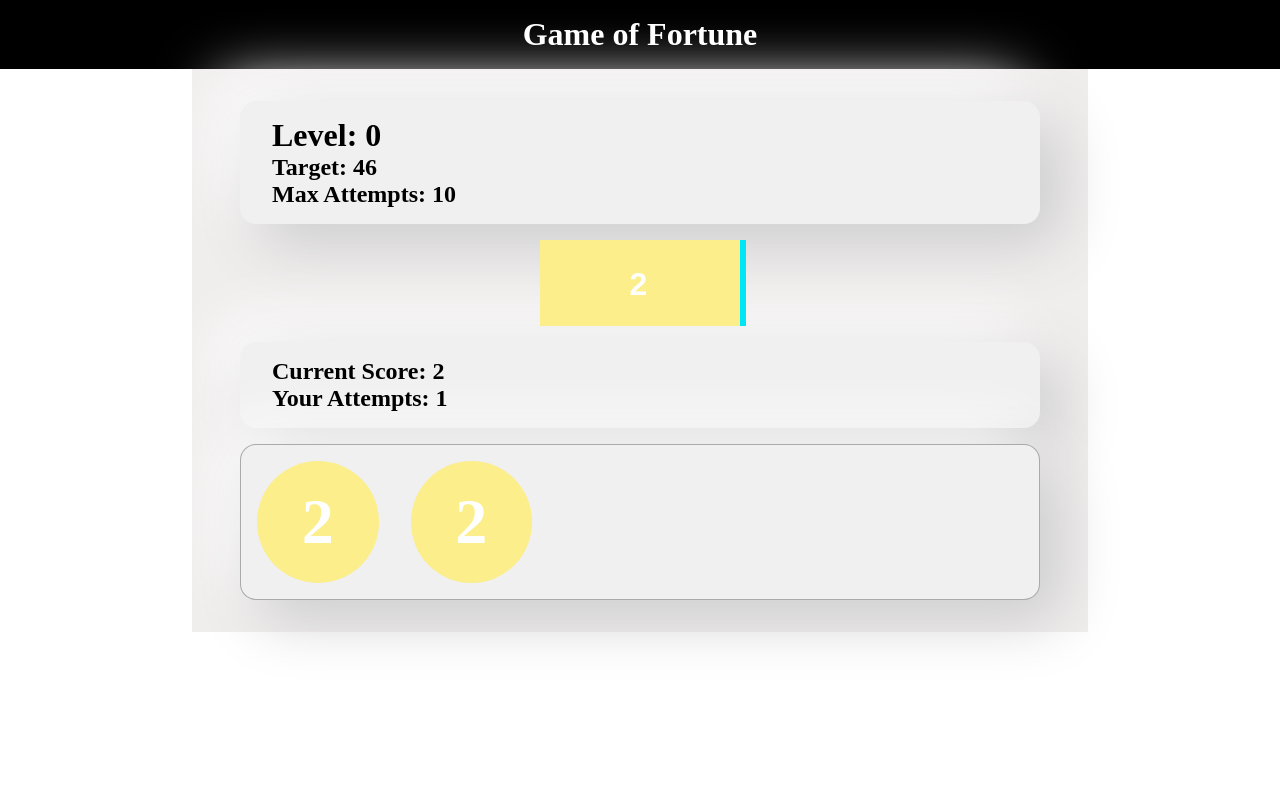
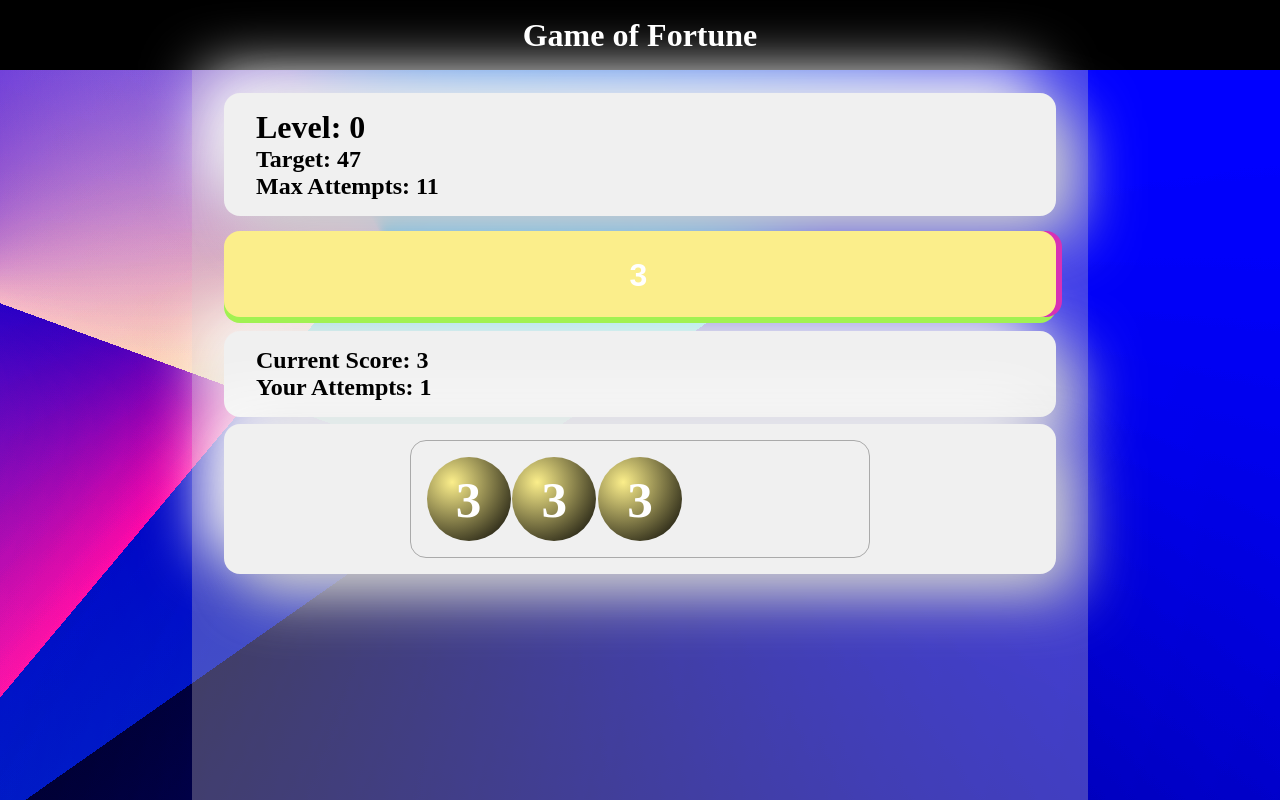
Before and after one commit to Sourav9063/JsGameSBH, a plain HTML site: page index.html in a window 1280 px wide. Both pictures are taken after a click on the button "Play". Drawn offline with Linux system fonts and the light colour scheme.

Commit message:
3d bug fix background

```diff
--- a/app.js
+++ b/app.js
@@ -57,26 +57,41 @@ function reset() {
 
 function checkScore(score, target) {
     if (score === target) {
+        btn.disabled = true;
+
         localStorage.setItem('level', ++level);
+
+        setTimeout(() => {
+            btn.disabled = false;
+
             inner.innerHTML = "You WON!!!";
             inner.style.backgroundColor = "rgba(0, 255, 85, 0.452)";
             outer.style.display = "grid";
 
             reset();
+        }, 1000);
     }
 }
 function checkAttempts(yourAttempts, maxAttempts) {
-    if (yourAttempts === maxAttempts) {
+    // console.log({ yourAttempts, maxAttempts })
+
+    if (!(yourAttempts < maxAttempts)) {
+        btn.disabled = true;
+        setTimeout(() => {
+            btn.disabled = false;
+
             inner.innerHTML = "You LOSE!!!";
             inner.style.backgroundColor = "rgba(255, 0, 0, 0.452)";
 
             outer.style.display = "grid";
             reset();
+        }, 1000);
     }
 }
 
 
 function clickFn() {
+    // window.scrollTo({ top: document.body.scrollHeight, behavior: 'smooth' });
     scoreBoard.style.display = "grid";
 
     yourAttempts++;
@@ -93,22 +108,21 @@ function clickFn() {
 
         for (let i = 0; i < curScore; i++) {
             btn.style.backgroundColor = randomColor;
+            btn.style.boxShadow = `6px 0px 0px ${getRandomColor()}, 0px 6px 0px ${getRandomColor()}`;
             const ball = document.createElement("div");
             ball.classList.add("ball");
             ball.innerHTML = curScore;
-            ball.style.backgroundColor = randomColor;
-            ball.style.transitionDelay = `${(i) * 0.2}s`;
+            ball.style.background = `radial-gradient(circle at 30% 30%, ${randomColor} , #000)`;
+            ball.style.animationDelay = `${(i) * 0.2}s`;
+
 
 
             scoreBoard.prepend(ball)
 
 
-            setTimeout(() => {
-                ball.style.width = "80%";
-                // ball.style.height = "calc(100% / 10)";
-            }, 10);
+
         }
-        checkScore(score, target);
+        // checkScore(score, target);
 
 
     }
--- a/index.html
+++ b/index.html
@@ -29,12 +29,14 @@
             <h2>Max Attempts: <span class="max-attempts"></span></h2>
         </div>
 
-        <button id="play" class="btn-style">Play</button>
+        <button id="play" class="btn-style" role="button">Play</button>
         <div class="score">
             <h2>Current Score: <span class="score"></span></h2>
             <h2>Your Attempts: <span class="your-attempts"></span></h2>
         </div>
-        <div class="score-board"></div>
+        <div class="score-wrapper">
+            <div class="score-board"></div>
+        </div>
     </main>
 
 
--- a/scripts/helper.js
+++ b/scripts/helper.js
@@ -1,7 +1,7 @@
 
 export function randomRange(from, to) {
 
-    return Math.floor(Math.random() * (to - from)) + from
+    return Math.floor(Math.random() * (to + 1 - from)) + from
 }
 
 export function setInnerHTML(element, html) {
--- a/style.css
+++ b/style.css
@@ -17,13 +17,16 @@ html {
 
 body {
     /* border-radius: 50px; */
-    height: 100vh;
+    min-height: 100vh;
+    background: linear-gradient(115deg, #000000 0%, #00C508 55%, #000000 100%), linear-gradient(115deg, #0057FF 0%, #020077 100%), conic-gradient(from 110deg at -5% 35%, #000000 0deg, #FAFF00 360deg), conic-gradient(from 220deg at 30% 30%, #FF0000 0deg, #0000FF 220deg, #240060 360deg), conic-gradient(from 235deg at 60% 35%, #0089D7 0deg, #0000FF 180deg, #240060 360deg);
+    background-blend-mode: soft-light, soft-light, overlay, screen, normal;
+    background-repeat: no-repeat;
 
 }
 
 header {
 
-    /* height: 10vh; */
+    height: 70px;
     display: flex;
     align-self: center;
     justify-content: center;
@@ -32,7 +35,7 @@ header {
 }
 
 header>h1 {
-    margin-block: 1rem;
+    margin-block: auto;
 }
 
 main {
@@ -42,7 +45,8 @@ main {
     position: relative;
     left: 50%;
     transform: translateX(-50%);
-    padding: 1rem;
+    padding: 1rem 2rem;
+    min-height: calc(100vh - 70px);
 
 }
 
@@ -51,8 +55,9 @@ main>div {
     background: #f0f0f0;
     box-shadow: 20px 20px 60px #cccccc,
         -20px -20px 60px #ffffff;
-    margin: 1rem 2rem;
     padding: 1rem 2rem;
+    margin-block: 0.45rem;
+
 
 
 
@@ -66,23 +71,33 @@ main>div {
     transform: translateX(-50%);
 }
 
+/* .score-wrapper {
+    width: 100%;
+}
 
-
+ */
 
 .score-board {
 
     display: grid;
+    width: 60%;
+    height: 100%;
     /* flex-direction: row-reverse; */
     grid-template-columns: repeat(5, 1fr);
+
     /* grid-template-rows: repeat(10, 1fr); */
     justify-content: center;
+    justify-items: center;
     align-content: center;
     align-items: stretch;
     gap: .1rem;
     padding: 1rem;
+    margin: auto;
 
 
     border: #3b3b3b62 solid 1px;
+    border-radius: 1rem;
+
 
 
     transition: all 1s ease;
@@ -96,16 +111,67 @@ main>div {
     aspect-ratio: 1/1;
     width: 0;
     /* height: 0; */
-    background-color: blue;
+    background: black;
     border-radius: 50%;
     display: grid;
     place-items: center;
-    font-size: 5vw;
+    font-size: 0vw;
     font-weight: bold;
     color: white;
-    transition: all .5s ease;
+    /* transition: all .5s ease; */
     align-self: center;
+    /* animation: grow 1s ease-in-out forwards; */
+    /* width: 100%; */
+    /* height: 100%; */
+    /* font-size: 5vw; */
+    transform: translateY(-150px);
+
+    /* animation: fall 1s ease-in-out forwards 1s; */
+
+    animation-name: fall, grow;
+    animation-duration: 1400ms, 700ms;
+    animation-delay: 0ms, 1400ms;
+    /* add this */
+    animation-timing-function: cubic-bezier(1, 0.1, 1, 1), ease-in-out;
+    animation-timing-function: cubic-bezier(0.73, 0.21, 1, 0.93), ease-in-out;
+    animation-iteration-count: 1, 1;
+    animation-fill-mode: forwards;
 }
+
+@keyframes grow {
+    0% {
+        width: 0;
+        /* height: 0; */
+        font-size: 0px;
+    }
+
+    100% {
+        width: 100%;
+        /* height: 100%; */
+        font-size: 4vw;
+    }
+
+
+}
+
+@keyframes fall {
+    0% {
+        width: 0%;
+        /* height: 100%; */
+        font-size: 0vw;
+        transform: translateY(-150px);
+    }
+
+    100% {
+        width: 100%;
+        /* height: 100%; */
+        font-size: 5vw;
+        transform: translateY(0);
+    }
+
+
+}
+
 
 
 @media screen and (max-width: 768px) {
@@ -113,7 +179,7 @@ main>div {
     h1,
     h2,
     h3 {
-        font-size: 1.4rem;
+        font-size: 1rem;
     }
 
     main {
@@ -122,12 +188,11 @@ main>div {
 
     main>div {
         padding: 1rem;
-        margin: 1rem;
+        /* margin: 1rem; */
     }
 
+    .score-board {
+        width: 80%;
+    }
 
-    .score-board {
-        display: grid;
-        gap: .1rem;
-    }
 }
--- a/styles/button.css
+++ b/styles/button.css
@@ -1,6 +1,7 @@
 .btn-style,
 .btn-style:after {
-    width: 150px;
+    /* width: 150px; */
+    width: 100%;
     height: 76px;
     line-height: 78px;
     font-size: 2rem;
@@ -9,12 +10,19 @@
     border: 0;
     color: #fff;
     letter-spacing: 3px;
-    box-shadow: 6px 0px 0px #00E6F6;
+    box-shadow: 6px 0px 0px #00E6F6, 0px 6px 0px #00E6F6;
     outline: transparent;
     position: relative;
     user-select: none;
     -webkit-user-select: none;
     touch-action: manipulation;
+    margin-block: 0.45rem;
+    border-radius: 1rem;
+
+}
+
+.btn-style:disabled {
+    background-color: rgba(91, 91, 91, 0.512) !important;
 }
 
 .btn-style:after {
@@ -103,7 +111,7 @@
 
     .btn-style,
     .btn-style:after {
-        width: 200px;
+        /* width: 200px; */
         height: 86px;
         line-height: 88px;
     }
```
Lines whose indentation alone changed are shown as unchanged.
